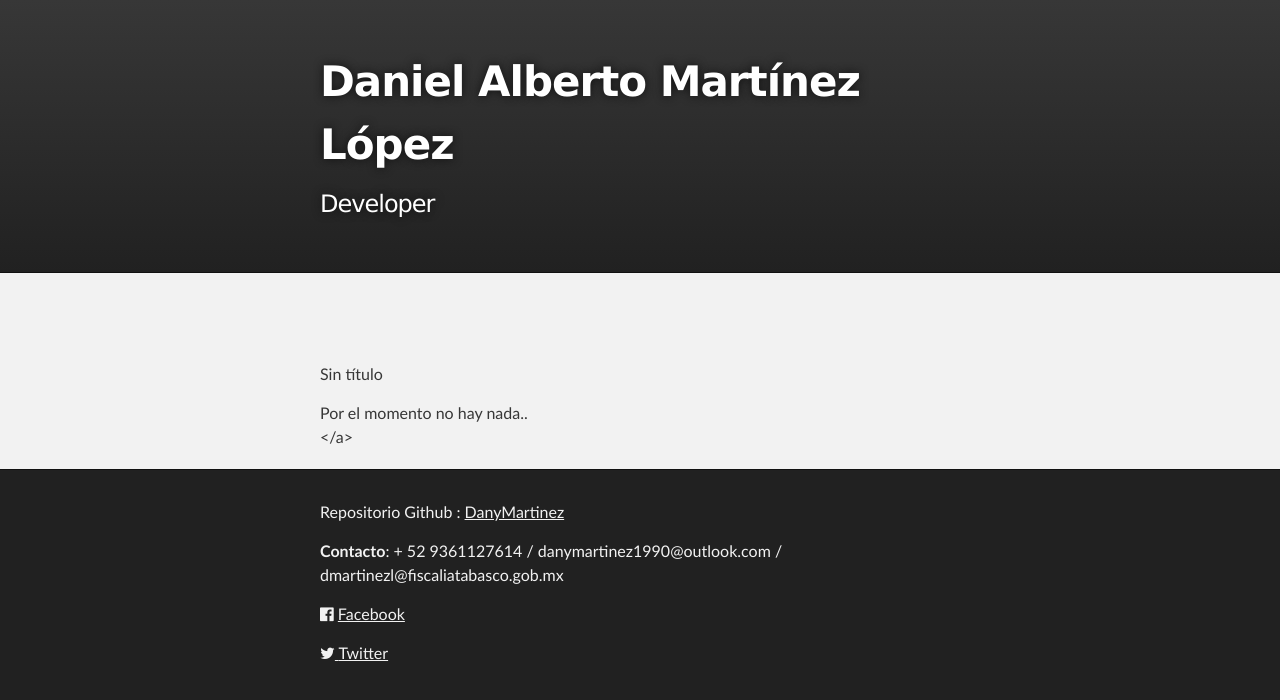
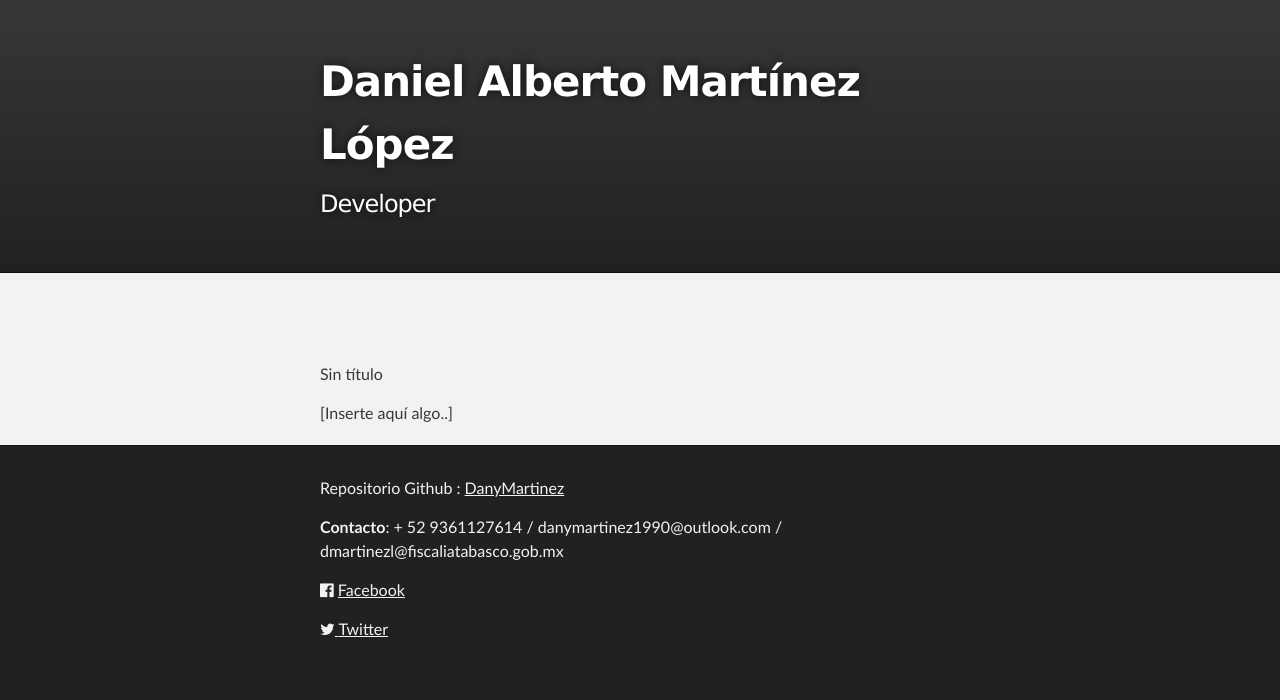
Before and after one commit to DanyMartinez/index, a Jekyll site: the page built from index.md, in a window 1280 px wide. Shown: the top 700 px of the page. Built offline with Jekyll 4.4.1, drawn with Linux system fonts in a browser that asks for light colours; our own code applies the rules of GitHub Pages for plain Markdown files.

Commit message:
Update index.md

```diff
--- a/index.md
+++ b/index.md
@@ -1,13 +1,9 @@
----
-layout: default
----
 <br>
 <p>Sin título</p>
 <div class="container">
   <header>
-	  Por el momento no hay nada..
+	 [Inserte aquí algo..]
 	</header>
    <div>
 
-   </a>
 </div>
```
